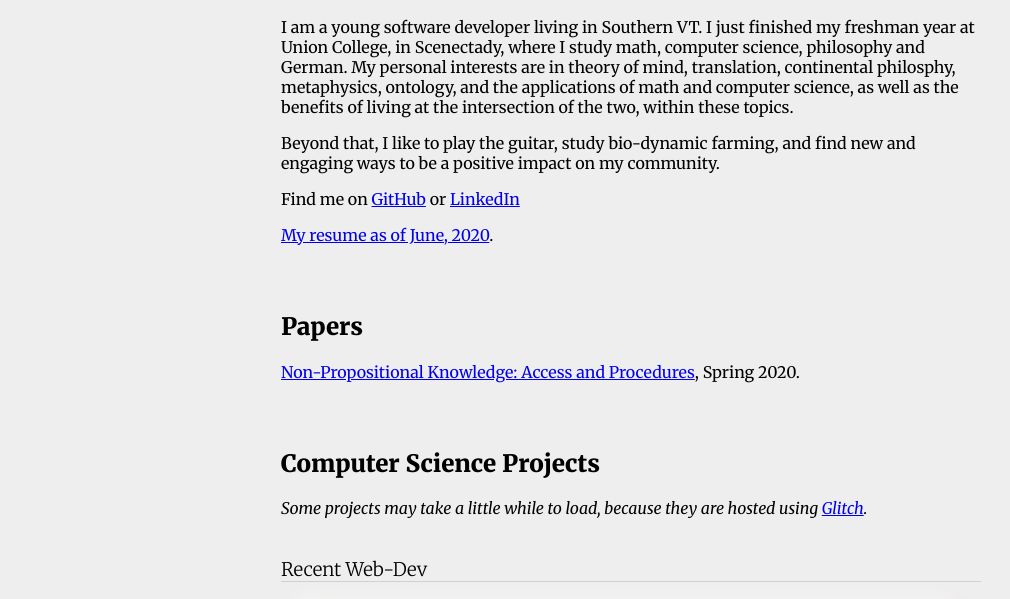
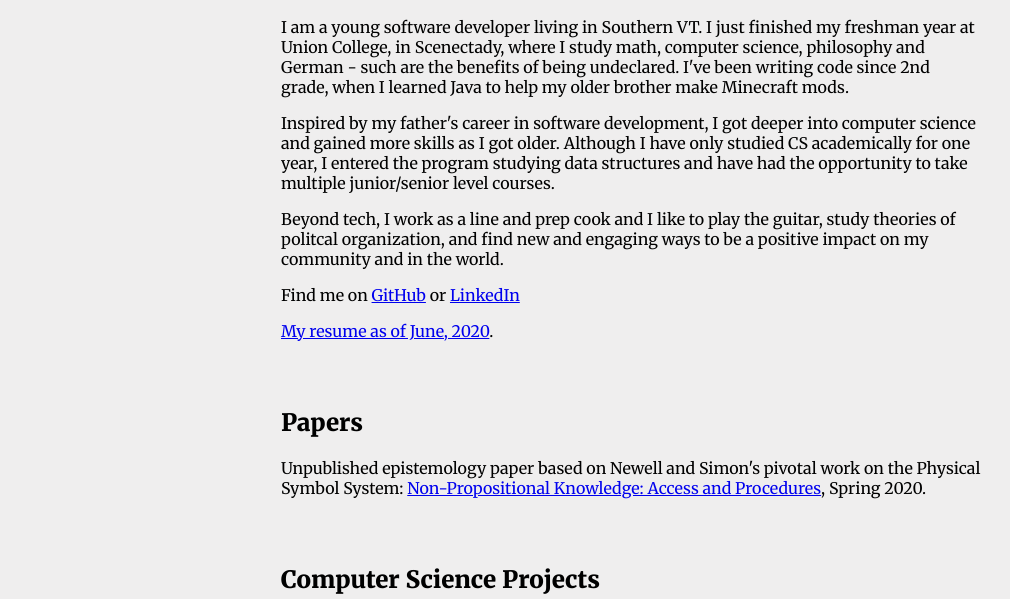
Before and after one commit to CharlieMcVicker/about-me, a plain HTML site: page index.html in a window 1280 px wide. Shown: the part 170-769 px from the top of the page, without its empty margins (9-1019 px from the left). Drawn offline with Linux system fonts and the light colour scheme.

Commit message:
Cleaned up for fall 2020

```diff
--- a/index.html
+++ b/index.html
@@ -15,15 +15,21 @@
         <p>
           I am a young software developer living in Southern VT. I just finished
           my freshman year at Union College, in Scenectady, where I study math,
-          computer science, philosophy and German. My personal interests are in
-          theory of mind, translation, continental philosphy, metaphysics,
-          ontology, and the applications of math and computer science, as well
-          as the benefits of living at the intersection of the two, within these
-          topics.
-        </p>
+          computer science, philosophy and German - such are the benefits of being
+	  undeclared. I've been writing code since 2nd grade, when I learned Java
+	  to help my older brother make Minecraft mods.
+	</p>
+	<p>
+ 	  Inspired by my father's career in software development, I got deeper
+	  into computer science and gained more skills as I got older. Although
+	  I have only studied CS academically for one year, I entered the program
+	  studying data structures and have had the opportunity to take multiple
+	  junior/senior level courses.
+	</p>
         <p>
-          Beyond that, I like to play the guitar, study bio-dynamic farming, and
-	  find new and engaging ways to be a positive impact on my community.
+          Beyond tech, I work as a line and prep cook and I like to play the
+	  guitar, study theories of politcal organization, and find new and
+	  engaging ways to be a positive impact on my community and in the world.
         </p>
         <p>
           Find me on <a href="https://github.com/CharlieMcVicker">GitHub</a> or
@@ -32,8 +38,7 @@
         <p>
           <a
             href="assets/spring-2020.pdf"
-            >My resume as of June, 2020</a
-          >.
+            >My resume as of June, 2020</a>.
         </p>
       </section>
       <section class="fixed-width">
@@ -41,7 +46,8 @@
           Papers
         </h2>
         <p>
-          <a
+          Unpublished epistemology paper based on Newell and Simon's pivotal
+	  work on the Physical Symbol System: <a
             href="assets/nonprop-knowing.pdf"
             >Non-Propositional Knowledge: Access and Procedures</a
           >, Spring 2020.
@@ -72,7 +78,7 @@
               </em>
               <hr />
               <p>
-                Here is a React component I designed as a consultant for
+                Here is a single component React library I designed as a consultant for
                 NumFOCUS. It provides performant and accessible bindings for
                 <a
                   href="https://mathjax.org"
@@ -256,8 +262,8 @@
               </em>
               <hr />
               <p>
-                This is a passion project from during a programming languages
-                class I took spring of 2020. It is a lisp intepreter written
+                This is a passion project from a programming languages
+                course I took spring of 2020. It is a lisp intepreter written
                 with a focus on utilizing rust's algebraic data types and
                 pattern matching control flows.
               </p>
```
